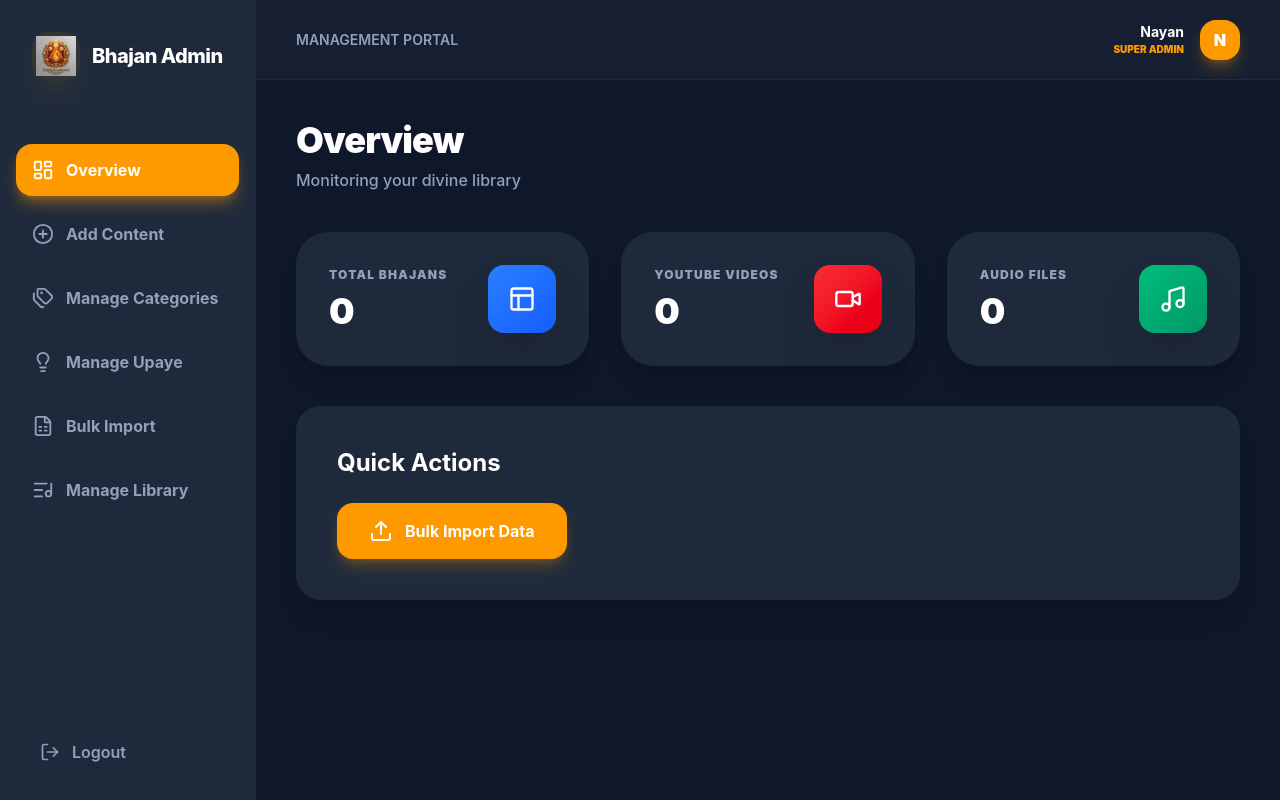
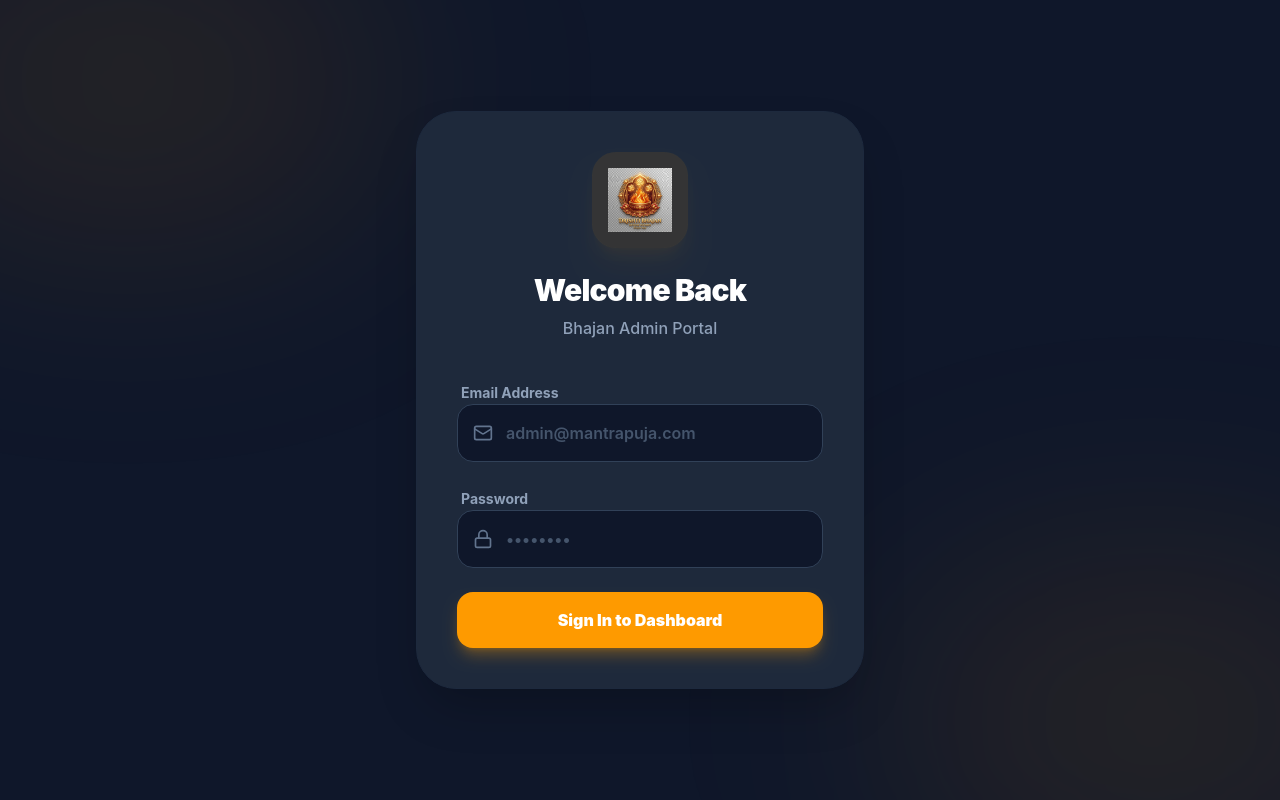
Before and after one commit to nayanvyas28/free-bhajan, a React (Vite) app in the folder admin-web/: page / in a window 1280 px wide. Built offline with nearby package versions, Linux system fonts and the light colour scheme; no server answers; the database is empty.

Commit message:
feat: implement authentication flow, navigation layout, and node version configuration

```diff
--- a/admin-web/src/App.jsx
+++ b/admin-web/src/App.jsx
@@ -1,5 +1,5 @@
-import React, { useState } from 'react';
-import { BrowserRouter as Router, Routes, Route, Link, NavLink } from 'react-router-dom';
+import React, { useState, useEffect } from 'react';
+import { BrowserRouter as Router, Routes, Route, Link, NavLink, Navigate } from 'react-router-dom';
 import {
   LayoutDashboard,
   PlusCircle,
@@ -9,9 +9,12 @@ import {
   Flower2,
   FileSpreadsheet,
   Lightbulb,
-  Tags
+  Tags,
+  Loader2
 } from 'lucide-react';
 
+import { supabase } from './lib/supabase';
+import Login from './components/Login';
 import Dashboard from './components/Dashboard';
 import AddBhajan from './components/AddBhajan';
 import BhajanList from './components/BhajanList';
@@ -20,6 +23,40 @@ import ManageSolutions from './components/ManageSolutions';
 import ManageCategories from './components/ManageCategories';
 
 function App() {
+  const [session, setSession] = useState(null);
+  const [loading, setLoading] = useState(true);
+
+  useEffect(() => {
+    // Check current session
+    supabase.auth.getSession().then(({ data: { session } }) => {
+      setSession(session);
+      setLoading(false);
+    });
+
+    // Listen for auth changes
+    const { data: { subscription } } = supabase.auth.onAuthStateChange((_event, session) => {
+      setSession(session);
+    });
+
+    return () => subscription.unsubscribe();
+  }, []);
+
+  const handleLogout = async () => {
+    await supabase.auth.signOut();
+  };
+
+  if (loading) {
+    return (
+      <div className="min-h-screen bg-[#0F172A] flex items-center justify-center">
+        <Loader2 className="animate-spin text-amber-500" size={48} />
+      </div>
+    );
+  }
+
+  if (!session) {
+    return <Login />;
+  }
+
   return (
     <Router>
       <div className="flex min-h-screen bg-[#0F172A] text-slate-100">
@@ -42,7 +79,10 @@ function App() {
           </nav>
 
           <div className="p-6 border-t border-slate-800">
-            <button className="flex items-center gap-3 text-slate-400 font-semibold px-4 py-3 hover:text-red-400 hover:bg-red-500/10 rounded-xl transition-all w-full group">
+            <button
+              onClick={handleLogout}
+              className="flex items-center gap-3 text-slate-400 font-semibold px-4 py-3 hover:text-red-400 hover:bg-red-500/10 rounded-xl transition-all w-full group"
+            >
               <LogOut size={20} className="group-hover:translate-x-1 transition-transform" />
               Logout
             </button>
@@ -57,11 +97,11 @@ function App() {
             </div>
             <div className="flex items-center gap-4">
               <div className="text-right">
-                <p className="text-sm font-bold text-white">Nayan</p>
+                <p className="text-sm font-bold text-white">{session.user.email.split('@')[0]}</p>
                 <p className="text-[10px] text-amber-500 font-black uppercase">Super Admin</p>
               </div>
-              <div className="w-10 h-10 rounded-2xl bg-amber-500 flex items-center justify-center text-white font-black shadow-lg shadow-amber-500/30">
-                N
+              <div className="w-10 h-10 rounded-2xl bg-amber-500 flex items-center justify-center text-white font-black shadow-lg shadow-amber-500/30 text-xs uppercase">
+                {session.user.email[0]}
               </div>
             </div>
           </header>
@@ -74,6 +114,7 @@ function App() {
               <Route path="/upaye" element={<ManageSolutions />} />
               <Route path="/import" element={<ExcelImport />} />
               <Route path="/list" element={<BhajanList />} />
+              <Route path="*" element={<Navigate to="/" replace />} />
             </Routes>
           </main>
         </div>
--- /dev/null
+++ b/admin-web/src/components/Login.jsx
@@ -0,0 +1,104 @@
+import React, { useState } from 'react';
+import { supabase } from '../lib/supabase';
+import { Lock, Mail, Loader2, Flower2 } from 'lucide-react';
+
+function Login() {
+  const [email, setEmail] = useState('');
+  const [password, setPassword] = useState('');
+  const [loading, setLoading] = useState(false);
+  const [error, setError] = useState(null);
+
+  const handleLogin = async (e) => {
+    e.preventDefault();
+    setLoading(true);
+    setError(null);
+
+    try {
+      const { error } = await supabase.auth.signInWithPassword({
+        email,
+        password,
+      });
+
+      if (error) throw error;
+    } catch (err) {
+      setError(err.message);
+    } finally {
+      setLoading(false);
+    }
+  };
+
+  return (
+    <div className="min-h-screen bg-[#0F172A] flex items-center justify-center p-4">
+      {/* Background Glow */}
+      <div className="fixed inset-0 overflow-hidden pointer-events-none">
+        <div className="absolute top-[-10%] left-[-10%] w-[40%] h-[40%] bg-amber-500/10 blur-[120px] rounded-full"></div>
+        <div className="absolute bottom-[-10%] right-[-10%] w-[40%] h-[40%] bg-amber-500/10 blur-[120px] rounded-full"></div>
+      </div>
+
+      <div className="w-full max-w-md relative z-10">
+        <div className="bg-[#1E293B] rounded-[2.5rem] p-10 shadow-2xl border border-slate-800 backdrop-blur-xl">
+          <div className="flex flex-col items-center mb-10">
+            <div className="bg-amber-500/10 p-4 rounded-3xl mb-6 shadow-xl shadow-amber-500/5">
+              <img src="/logo.png" className="w-16 h-16 object-contain" alt="Logo" />
+            </div>
+            <h1 className="text-3xl font-black text-white tracking-tight mb-2">Welcome Back</h1>
+            <p className="text-slate-400 font-medium">Bhajan Admin Portal</p>
+          </div>
+
+          <form onSubmit={handleLogin} className="space-y-6">
+            {error && (
+              <div className="bg-red-500/10 border border-red-500/20 text-red-400 p-4 rounded-2xl text-sm font-bold flex items-center gap-3 animate-shake">
+                <span className="w-2 h-2 bg-red-500 rounded-full animate-pulse"></span>
+                {error}
+              </div>
+            )}
+
+            <div className="space-y-2">
+              <label className="text-sm font-bold text-slate-400 ml-1">Email Address</label>
+              <div className="relative group">
+                <Mail className="absolute left-4 top-1/2 -translate-y-1/2 text-slate-500 group-focus-within:text-amber-500 transition-colors" size={20} />
+                <input
+                  type="email"
+                  required
+                  value={email}
+                  onChange={(e) => setEmail(e.target.value)}
+                  className="w-full bg-[#0F172A] border border-slate-700 rounded-2xl py-4 pl-12 pr-4 text-white font-semibold focus:outline-none focus:border-amber-500 focus:ring-4 focus:ring-amber-500/10 transition-all placeholder:text-slate-600"
+                  placeholder="admin@mantrapuja.com"
+                />
+              </div>
+            </div>
+
+            <div className="space-y-2">
+              <label className="text-sm font-bold text-slate-400 ml-1">Password</label>
+              <div className="relative group">
+                <Lock className="absolute left-4 top-1/2 -translate-y-1/2 text-slate-500 group-focus-within:text-amber-500 transition-colors" size={20} />
+                <input
+                  type="password"
+                  required
+                  value={password}
+                  onChange={(e) => setPassword(e.target.value)}
+                  className="w-full bg-[#0F172A] border border-slate-700 rounded-2xl py-4 pl-12 pr-4 text-white font-semibold focus:outline-none focus:border-amber-500 focus:ring-4 focus:ring-amber-500/10 transition-all placeholder:text-slate-600"
+                  placeholder="••••••••"
+                />
+              </div>
+            </div>
+
+            <button
+              type="submit"
+              disabled={loading}
+              className="w-full bg-amber-500 hover:bg-amber-400 disabled:bg-amber-500/50 text-white font-black py-4 rounded-2xl shadow-lg shadow-amber-500/30 transition-all flex items-center justify-center gap-3 mt-4"
+            >
+              {loading ? (
+                <Loader2 className="animate-spin" size={22} />
+              ) : (
+                'Sign In to Dashboard'
+              )}
+            </button>
+          </form>
+        </div>
+      </div>
+    </div>
+  );
+}
+
+export default Login;
```
Also changed, not shown: 1 other file (tests, documents, lock files or other folders).
